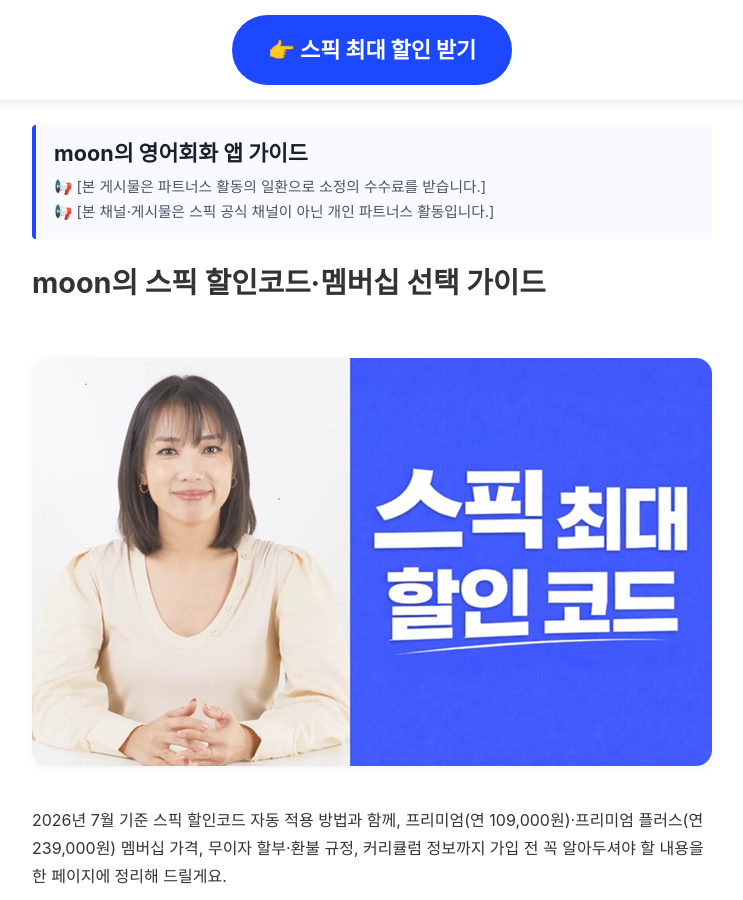
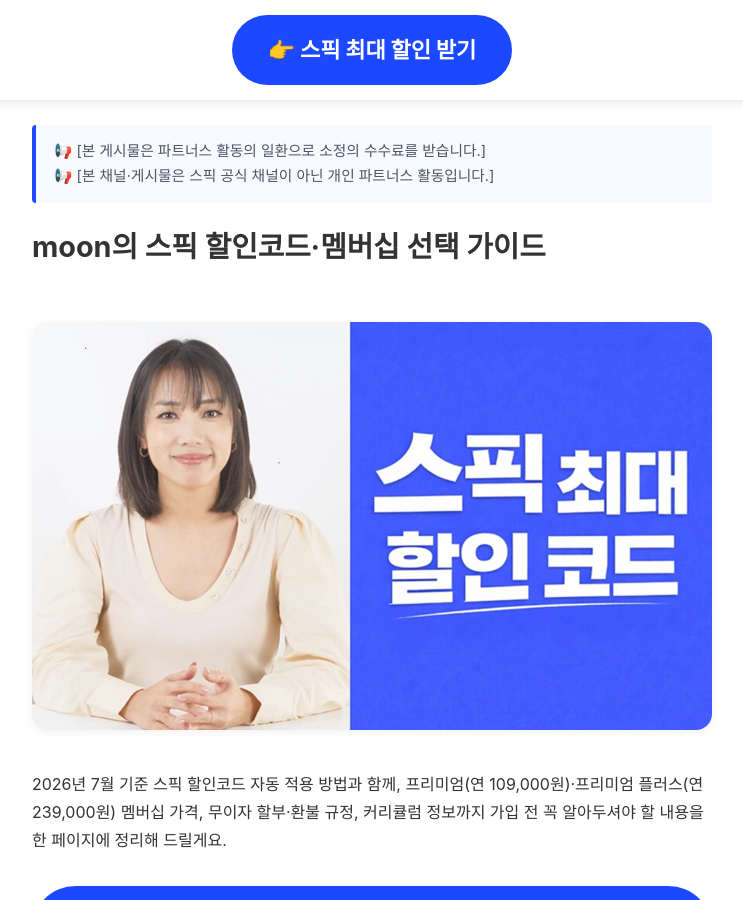
Before and after one commit to kjsjdw/speak_event_page, a Jekyll site: the page built from content/main-page-content.md, in a window 1280 px wide and 900 px high. Shown: the whole window, without its empty margins (268-1011 px from the left). Built offline with Jekyll 4.4.1, drawn with Linux system fonts in a browser that asks for light colours; some web fonts are replaced.

Commit message:
Hide channel name on main page disclaimer

```diff
--- a/_layouts/default.html
+++ b/_layouts/default.html
@@ -29,7 +29,7 @@ wcs_do();
 
   <main id="content" class="container">
     <div class="partner-disclaimer" style="background-color: #f8faff; border-left: 4px solid #1c49ff; padding: 14px 18px; margin: 0 0 24px 0; font-size: 0.92rem; line-height: 1.7; color: #4a5568; border-radius: 4px;">
-      <strong style="display: block; margin-bottom: 8px; font-size: 1.35rem; line-height: 1.3; color: #1a202c; white-space: nowrap;">moon의 영어회화 앱 가이드</strong>
+      {% unless page.url == "/" %}<strong style="display: block; margin-bottom: 8px; font-size: 1.35rem; line-height: 1.3; color: #1a202c; white-space: nowrap;">moon의 영어회화 앱 가이드</strong>{% endunless %}
       📢 [본 게시물은 파트너스 활동의 일환으로 소정의 수수료를 받습니다.]<br>
       📢 [본 채널·게시물은 스픽 공식 채널이 아닌 개인 파트너스 활동입니다.]
     </div>
```
